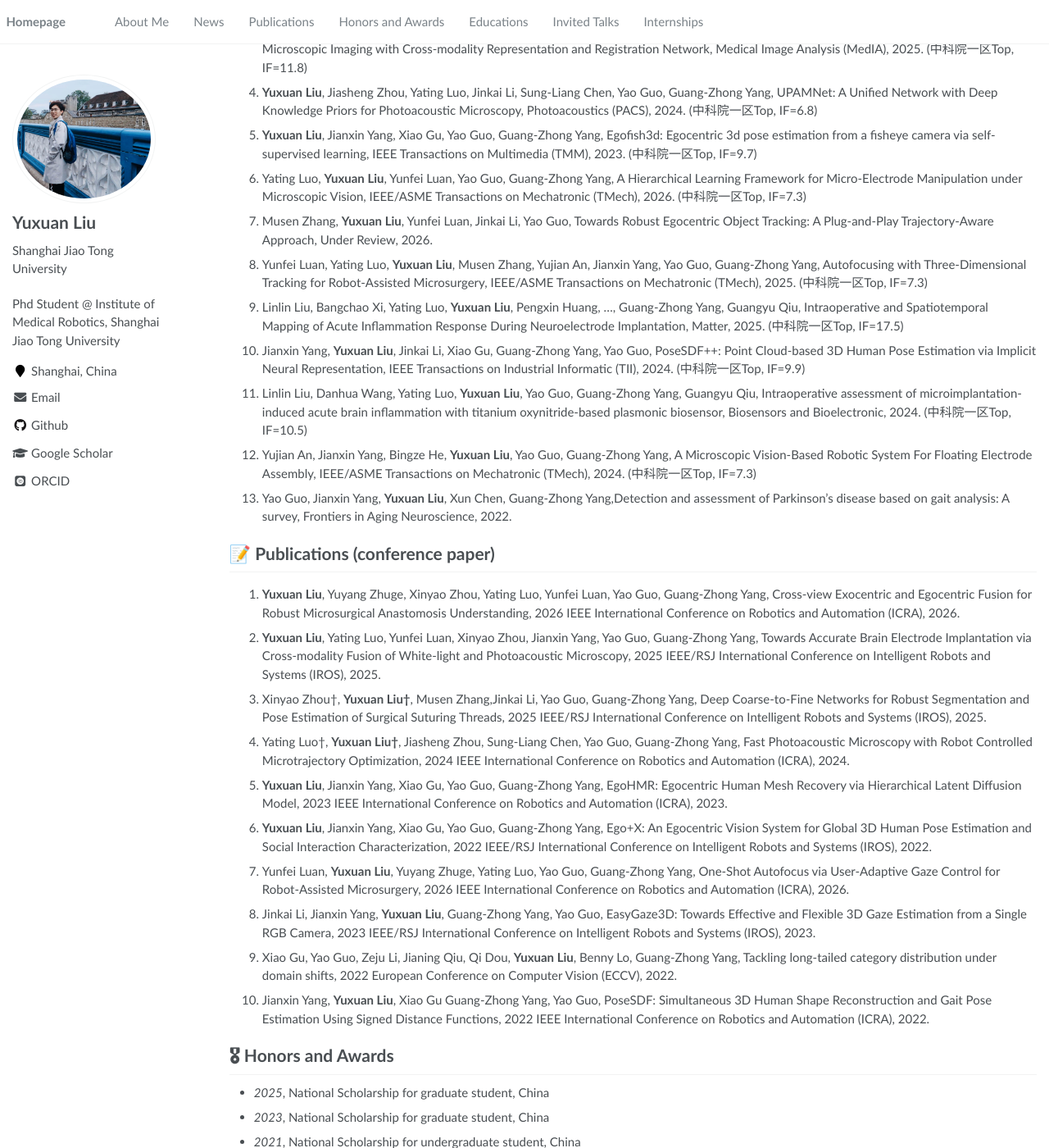
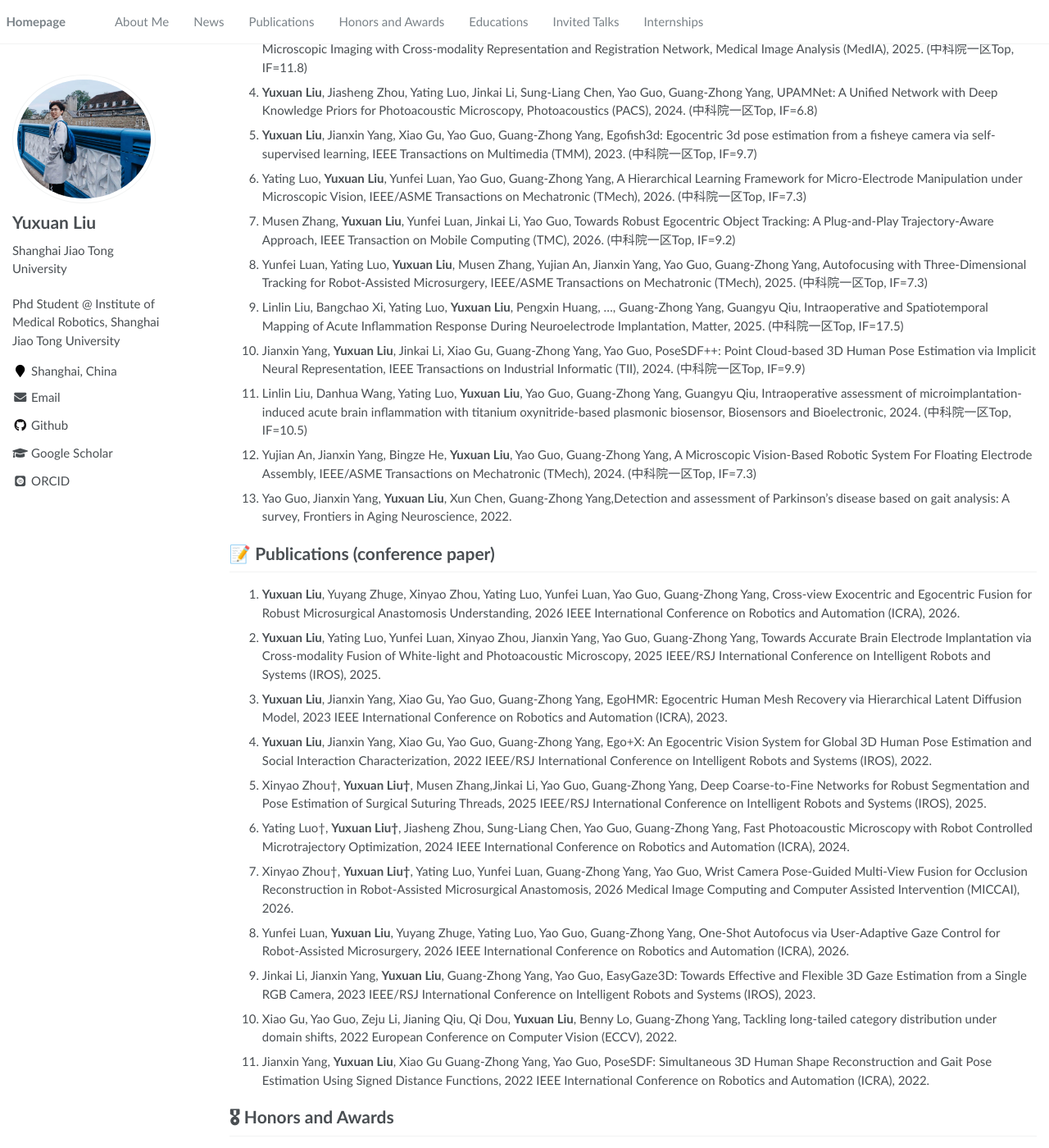
Before and after one commit to Lrnyux/Lrnyux.github.io, a Jekyll site: the page built from _pages/about.md, in a window 1280 px wide and 1400 px high, scrolled down 537 px. Shown: the whole window at 82% size. Built offline with Jekyll 4.4.1, drawn with Linux system fonts in a browser that asks for light colours; some web fonts are replaced.

Commit message:
Update about.md

```diff
--- a/_pages/about.md
+++ b/_pages/about.md
@@ -38,7 +38,7 @@ via Brightness-aware Self-supervised Learning, Pattern Recognition (PR), 2025. (
 1. **Yuxuan Liu**, Jiasheng Zhou, Yating Luo, Jinkai Li, Sung-Liang Chen, Yao Guo, Guang-Zhong Yang, UPAMNet: A Unified Network with Deep Knowledge Priors for Photoacoustic Microscopy, Photoacoustics (PACS), 2024. (中科院一区Top, IF=6.8)
 1. **Yuxuan Liu**, Jianxin Yang, Xiao Gu, Yao Guo, Guang-Zhong Yang, Egofish3d: Egocentric 3d pose estimation from a fisheye camera via self-supervised learning, IEEE Transactions on Multimedia (TMM), 2023. (中科院一区Top, IF=9.7)
 1. Yating Luo, **Yuxuan Liu**, Yunfei Luan, Yao Guo, Guang-Zhong Yang, A Hierarchical Learning Framework for Micro-Electrode Manipulation under Microscopic Vision, IEEE/ASME Transactions on Mechatronic (TMech), 2026.  (中科院一区Top, IF=7.3)
-1. Musen Zhang, **Yuxuan Liu**, Yunfei Luan, Jinkai Li, Yao Guo, Towards Robust Egocentric Object Tracking: A Plug-and-Play Trajectory-Aware Approach, Under Review, 2026.
+1. Musen Zhang, **Yuxuan Liu**, Yunfei Luan, Jinkai Li, Yao Guo, Towards Robust Egocentric Object Tracking: A Plug-and-Play Trajectory-Aware Approach, IEEE Transaction on Mobile Computing (TMC), 2026. (中科院一区Top, IF=9.2)
 1. Yunfei Luan, Yating Luo, **Yuxuan Liu**, Musen Zhang, Yujian An, Jianxin Yang, Yao Guo, Guang-Zhong Yang, Autofocusing with Three-Dimensional Tracking for Robot-Assisted Microsurgery, IEEE/ASME Transactions on Mechatronic (TMech), 2025. (中科院一区Top, IF=7.3)
 1. Linlin Liu, Bangchao Xi, Yating Luo, **Yuxuan Liu**, Pengxin Huang, ..., Guang-Zhong Yang, Guangyu Qiu, Intraoperative and Spatiotemporal Mapping of Acute Inflammation Response During Neuroelectrode Implantation, Matter, 2025. (中科院一区Top, IF=17.5)
 1. Jianxin Yang, **Yuxuan Liu**, Jinkai Li, Xiao Gu, Guang-Zhong Yang, Yao Guo, PoseSDF++: Point Cloud-based 3D Human Pose Estimation via Implicit Neural
@@ -51,10 +51,11 @@ Representation, IEEE Transactions on Industrial Informatic (TII), 2024. (中科
 
 1. **Yuxuan Liu**, Yuyang Zhuge, Xinyao Zhou, Yating Luo, Yunfei Luan, Yao Guo, Guang-Zhong Yang, Cross-view Exocentric and Egocentric Fusion for Robust Microsurgical Anastomosis Understanding, 2026 IEEE International Conference on Robotics and Automation (ICRA), 2026.
 1. **Yuxuan Liu**, Yating Luo, Yunfei Luan, Xinyao Zhou, Jianxin Yang, Yao Guo, Guang-Zhong Yang, Towards Accurate Brain Electrode Implantation via Cross-modality Fusion of White-light and Photoacoustic Microscopy, 2025 IEEE/RSJ International Conference on Intelligent Robots and Systems (IROS), 2025.
+1. **Yuxuan Liu**, Jianxin Yang, Xiao Gu, Yao Guo, Guang-Zhong Yang, EgoHMR: Egocentric Human Mesh Recovery via Hierarchical Latent Diffusion Model, 2023 IEEE International Conference on Robotics and Automation (ICRA), 2023.
+1. **Yuxuan Liu**, Jianxin Yang, Xiao Gu, Yao Guo, Guang-Zhong Yang, Ego+X: An Egocentric Vision System for Global 3D Human Pose Estimation and Social Interaction Characterization, 2022 IEEE/RSJ International Conference on Intelligent Robots and Systems (IROS), 2022.
 1. Xinyao Zhou†, **Yuxuan Liu†**, Musen Zhang,Jinkai Li, Yao Guo, Guang-Zhong Yang, Deep Coarse-to-Fine Networks for Robust Segmentation and Pose Estimation of Surgical Suturing Threads, 2025 IEEE/RSJ International Conference on Intelligent Robots and Systems (IROS), 2025.
 1. Yating Luo†, **Yuxuan Liu†**, Jiasheng Zhou, Sung-Liang Chen, Yao Guo, Guang-Zhong Yang, Fast Photoacoustic Microscopy with Robot Controlled Microtrajectory Optimization, 2024 IEEE International Conference on Robotics and Automation (ICRA), 2024.
-1. **Yuxuan Liu**, Jianxin Yang, Xiao Gu, Yao Guo, Guang-Zhong Yang, EgoHMR: Egocentric Human Mesh Recovery via Hierarchical Latent Diffusion Model, 2023 IEEE International Conference on Robotics and Automation (ICRA), 2023.
-1. **Yuxuan Liu**, Jianxin Yang, Xiao Gu, Yao Guo, Guang-Zhong Yang, Ego+X: An Egocentric Vision System for Global 3D Human Pose Estimation and Social Interaction Characterization, 2022 IEEE/RSJ International Conference on Intelligent Robots and Systems (IROS), 2022.
+1. Xinyao Zhou†, **Yuxuan Liu†**, Yating Luo, Yunfei Luan, Guang-Zhong Yang, Yao Guo, Wrist Camera Pose-Guided Multi-View Fusion for Occlusion Reconstruction in Robot-Assisted Microsurgical Anastomosis, 2026 Medical Image Computing and Computer Assisted Intervention (MICCAI), 2026.
 1. Yunfei Luan, **Yuxuan Liu**, Yuyang Zhuge, Yating Luo, Yao Guo, Guang-Zhong Yang, One-Shot Autofocus via User-Adaptive Gaze Control for Robot-Assisted Microsurgery, 2026 IEEE International Conference on Robotics and Automation (ICRA), 2026.
 1. Jinkai Li, Jianxin Yang, **Yuxuan Liu**, Guang-Zhong Yang, Yao Guo, EasyGaze3D: Towards Effective and Flexible 3D Gaze Estimation from a Single RGB Camera, 2023 IEEE/RSJ International Conference on Intelligent Robots and Systems (IROS), 2023.
 1. Xiao Gu, Yao Guo, Zeju Li, Jianing Qiu, Qi Dou, **Yuxuan Liu**, Benny Lo, Guang-Zhong Yang, Tackling long-tailed category distribution under domain shifts, 2022 European Conference on Computer Vision (ECCV), 2022.
```
